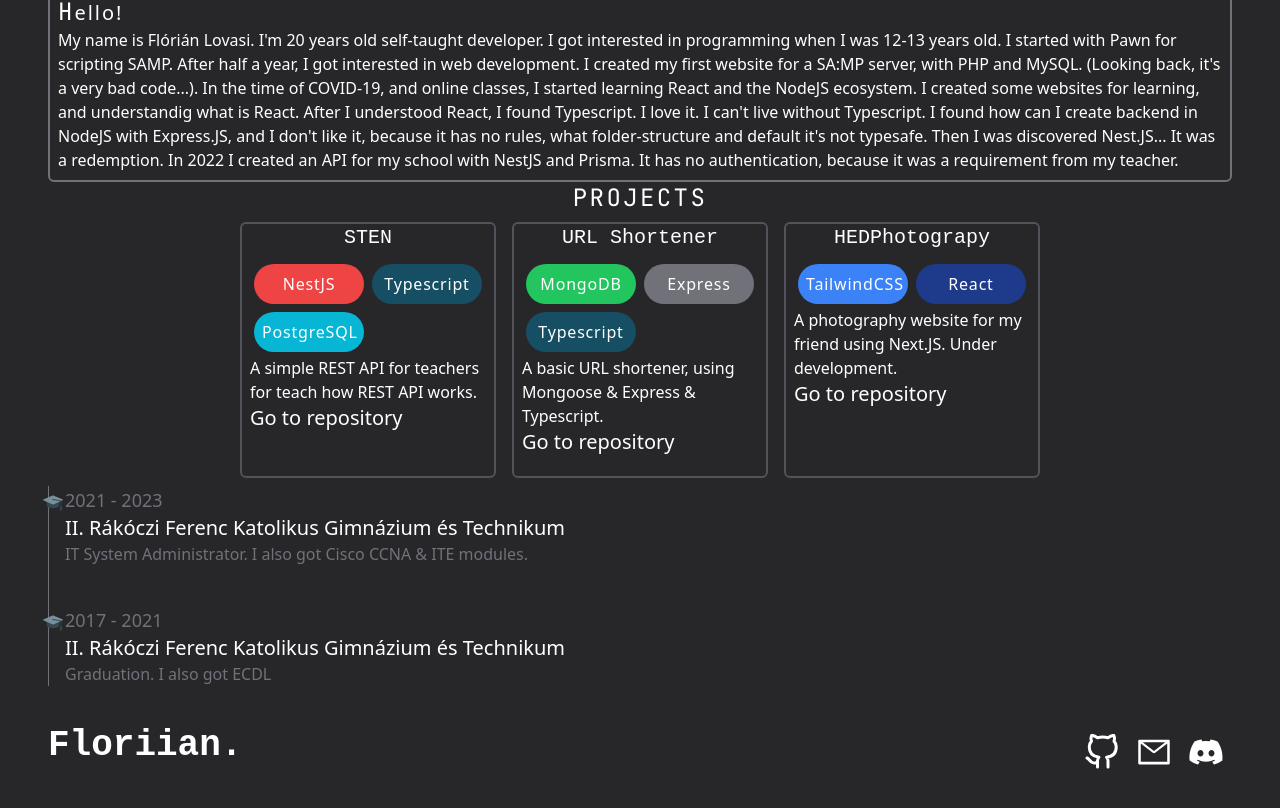
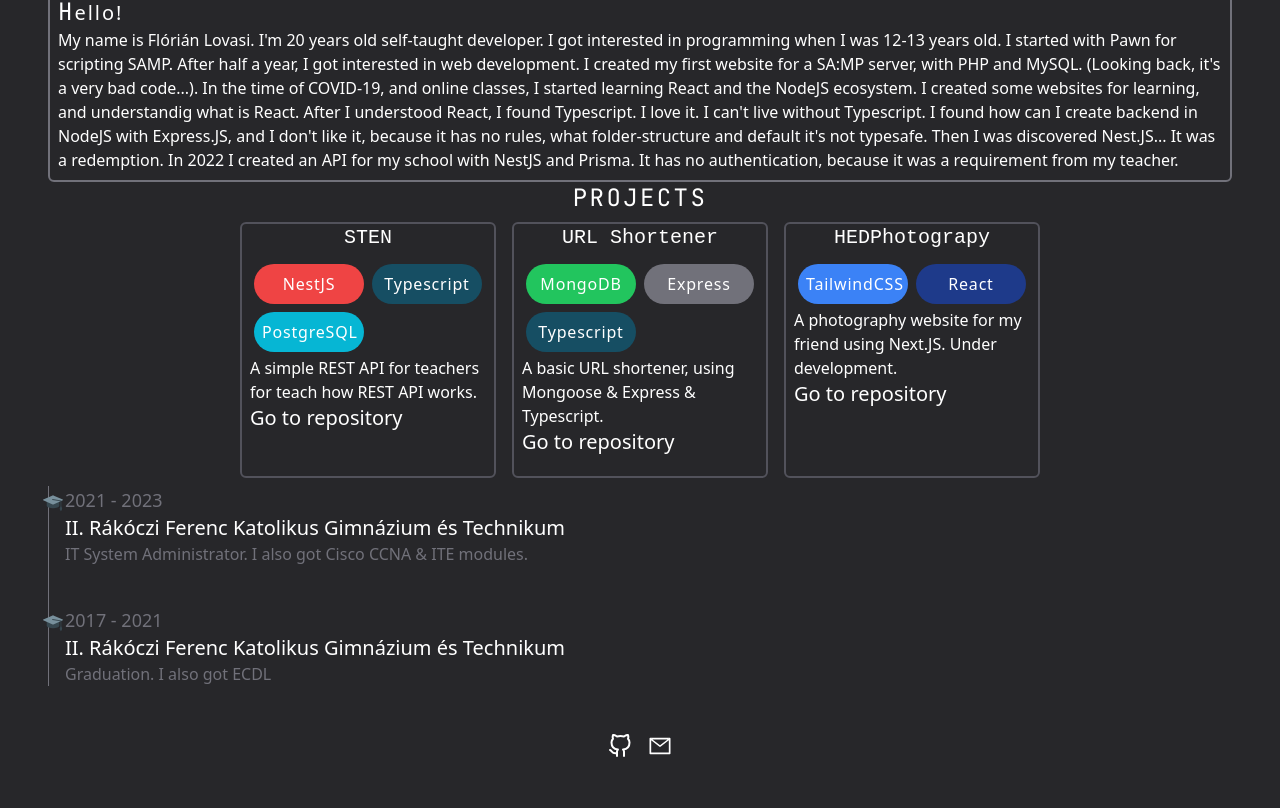
Before and after one commit to Floriian/floriian.github.io, a React (Vite) app: page / in a window 1280 px wide. Shown: the part 438-1246 px from the top of the page. Built offline with nearby package versions, Linux system fonts and the light colour scheme.

Commit message:
fixing contacts.

```diff
--- a/src/components/Contacts.tsx
+++ b/src/components/Contacts.tsx
@@ -3,31 +3,22 @@ import { FiGithub } from 'react-icons/fi';
 import { AiOutlineMail } from 'react-icons/ai';
 import { FaDiscord } from 'react-icons/fa';
 import { useHover } from '../hooks/useHover';
-import { CustomIcon } from './CustomIcon';
+import { IconButton } from './IconButton';
 
 export function Contacts() {
-  const [hoverRef, isHovered] = useHover<HTMLDivElement>();
+  // const [hoverRef, isHovered] = useHover<HTMLDivElement>();
   return (
-    <div className="mb-52 flex w-full justify-between text-4xl">
-      <p className="font-sourceCode font-bold">
-        {isHovered ? 'Floriian#8397' : 'Floriian.'}
-      </p>
-      <div className="flex">
-        <CustomIcon
+    <>
+      <div className="flex w-full justify-center text-2xl">
+        <IconButton
           icon={<FiGithub />}
           link="https://github.com/Floriian/"
         />
-        <CustomIcon
+        <IconButton
           icon={<AiOutlineMail />}
-          link="mailto:lovasifloriian@outlook.hu"
+          link="mailto:lovasiflorian@outlook.com"
         />
-        <div
-          ref={hoverRef}
-          className="m-2 transition-all duration-100 hover:cursor-pointer hover:text-blue-900"
-        >
-          <FaDiscord />
-        </div>
       </div>
-    </div>
+    </>
   );
 }
--- a/src/components/CustomIcon.tsx
+++ b/src/components/IconButton.tsx
@@ -5,12 +5,12 @@ type Props = {
   link: string;
 };
 
-export function CustomIcon({ icon, link }: Props) {
+export function IconButton({ icon, link }: Props) {
   return (
     <a
       href={link}
       target="_blank"
-      className="m-2 transition-all duration-100 hover:cursor-pointer hover:text-blue-900"
+      className="m-2 transition-colors duration-150 hover:cursor-pointer hover:text-cyan-500"
     >
       {icon}
     </a>
--- a/src/components/index.ts
+++ b/src/components/index.ts
@@ -2,7 +2,7 @@ export * from './AboutMe';
 export * from './Avatar';
 export * from './Card';
 export * from './Contacts';
-export * from './CustomIcon';
+export * from './IconButton';
 export * from './Layout';
 export * from './Menu';
 export * from './RoadMap';
```
